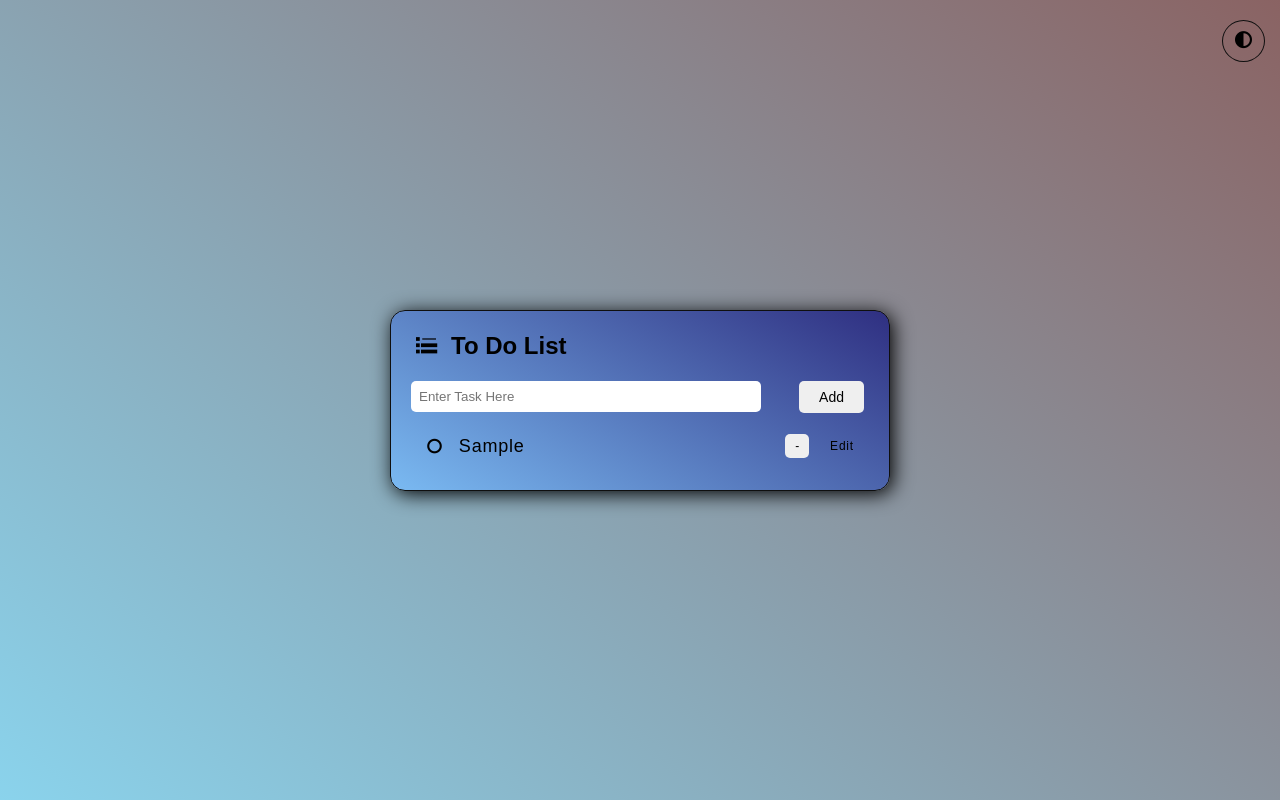
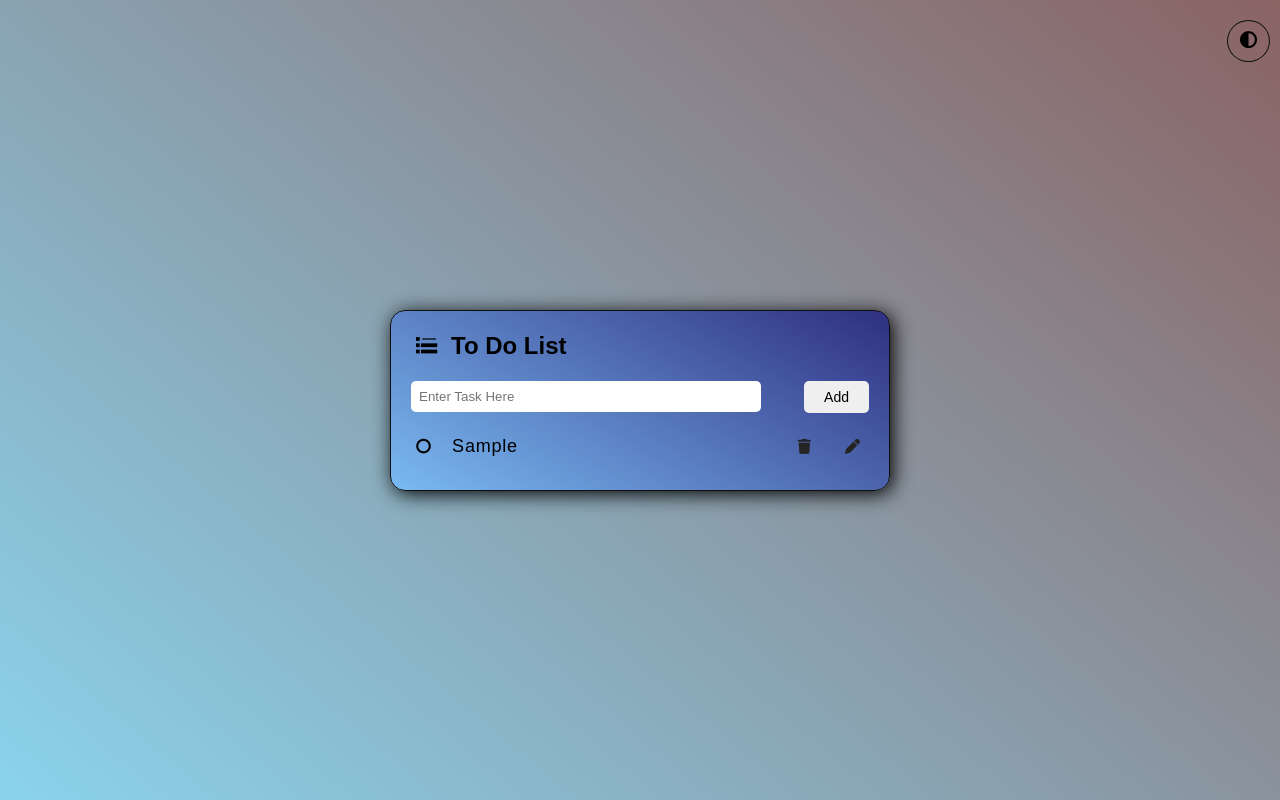
Before and after one commit to dheetchithselvan12/myFirstTodo, a plain HTML site: page index.html in a window 1280 px wide. Both pictures are taken after typing "Sample" into the empty fields and a click on the button "Add". Drawn offline with nearby package versions, Linux system fonts and the light colour scheme.

Commit message:
list icon modified and fix the issues form edit button

```diff
--- a/index.html
+++ b/index.html
@@ -23,7 +23,7 @@
         </div>
 
         <div class="inputbox">
-            <input type="text" name="input" id="taskInput" placeholder="Enter Task Here" required>
+            <input type="text" name="input" id="taskInput" placeholder="Enter Task Here" required class="task-input">
             <button class="Add-btn" id="Add-btn">Add</button>
         </div>
         <ul id="task-list"></ul>
--- a/scripts/script.js
+++ b/scripts/script.js
@@ -22,8 +22,10 @@ addbtn.addEventListener('click', () =>{
         // Creat remove Button with list
 
        const removebtn = document.createElement("button");
-       removebtn.textContent = "-";
-       removebtn.classList.add("child-btn");
+       removebtn.innerHTML = '<i class="fa-solid fa-trash"></i>';
+       removebtn.classList.add("li-right-btn");
+    //    removebtn.classList.add("li-btn");
+
        removebtn.addEventListener("click", () =>(li.remove()));                 //remove functionality
 
     //    check task done
@@ -48,20 +50,22 @@ addbtn.addEventListener('click', () =>{
 
     //    create Edit button with list
 
-    const editbtn = document.createElement("buttion");
-    editbtn.textContent = "Edit";
-    editbtn.classList.add("child-btn");
+    const editbtn = document.createElement("button");
+    editbtn.innerHTML = '<i class="fa-solid fa-pen"></i>';
+    editbtn.classList.add("li-right-btn");
     editbtn.addEventListener("click", () => {
 
         const inputEdit = li.querySelector("input");
         const currentspan = li.querySelector("span");    //created at 28 may 2025
 
-        if(!inputEdit){                                    // edit Button functionality
+        if(!inputEdit){                   // edit Button functionality
+            const span = li.querySelector("span");        // it is used for edit task every time "don't delete this line"
             const modifyText = document.createElement("input");
+            modifyText.classList.add("li-input");
             modifyText.value = currentspan.textContent;
             li.insertBefore(modifyText, span);
             li.removeChild(span);
-            editbtn.textContent = "Save";
+            editbtn.innerHTML = '<i class="fa-solid fa-floppy-disk"></i>';
 
         }
         else {
@@ -69,7 +73,7 @@ addbtn.addEventListener('click', () =>{
             newspan.textContent = inputEdit.value;
             li.insertBefore(newspan, inputEdit);
             li.removeChild(inputEdit);
-            editbtn.textContent = "Edit";
+            editbtn.innerHTML = '<i class="fa-solid fa-pen"></i>';
 
 
 
@@ -77,8 +81,8 @@ addbtn.addEventListener('click', () =>{
             newspan.style.opacity = checked ? "0.4" : "1";
 
 
-            li.replaceChild(newspan, inputEdit);
-            span = newspan;
+            // li.replaceChild(newspan, inputEdit);
+            // span = newspan;
 
 
             // edit after task done
--- a/style/style.css
+++ b/style/style.css
@@ -91,9 +91,11 @@ body {
     display: flex;
     flex-direction: row;
     justify-content: space-between;
+    align-items: center;
 
 }
-.task-container input {
+/* task input box  */
+.task-container .task-input{
     width: 350px;
     padding: 8px;
     border: none;
@@ -118,20 +120,48 @@ body {
 
 }
 
+
 /*  Style Child Button created by javascripts*/
 
-.child-btn, button {
-    padding: 5px 10px;
-    font-size: 12px;
-    border-radius: 5px;
+.li-input {
+    display: flex;
+    flex-direction: row;
+    justify-content: flex-start;
+    width: 307px;
+    padding: 8px;
     border: none;
     outline: none;
-    margin: 0 5px;
+    border-radius: 5px;
+    letter-spacing: 1px;
+    color: blue;
+
+
+}
+.li-right-btn {
+    margin: 0 4px;
+    font-size: 15px;
+    padding: 5px;
+    background: transparent;
+    border: none;
+    outline: none;
+    cursor: pointer;
+    color: #242424;
+}
+
+.check-btn {
+    display: flex;
+    border-radius: 50%;
+    font-size: 25px;
+    background: transparent;
+    border: none;
+    outline: none;
     cursor: pointer;
 }
 
+
 .task-container ul {
     overflow-y:scroll;
+    scrollbar-width:none;
     height: 100%;
     display: flex;
     flex-direction: column;
@@ -157,11 +187,3 @@ ul li span {
     overflow:hidden;
 
 }
-
-.check-btn {
-    display: flex;
-    border-radius: 50%;
-    font-size: 25px;
-    padding: 1px 6px;
-    background: transparent;
-}
```
